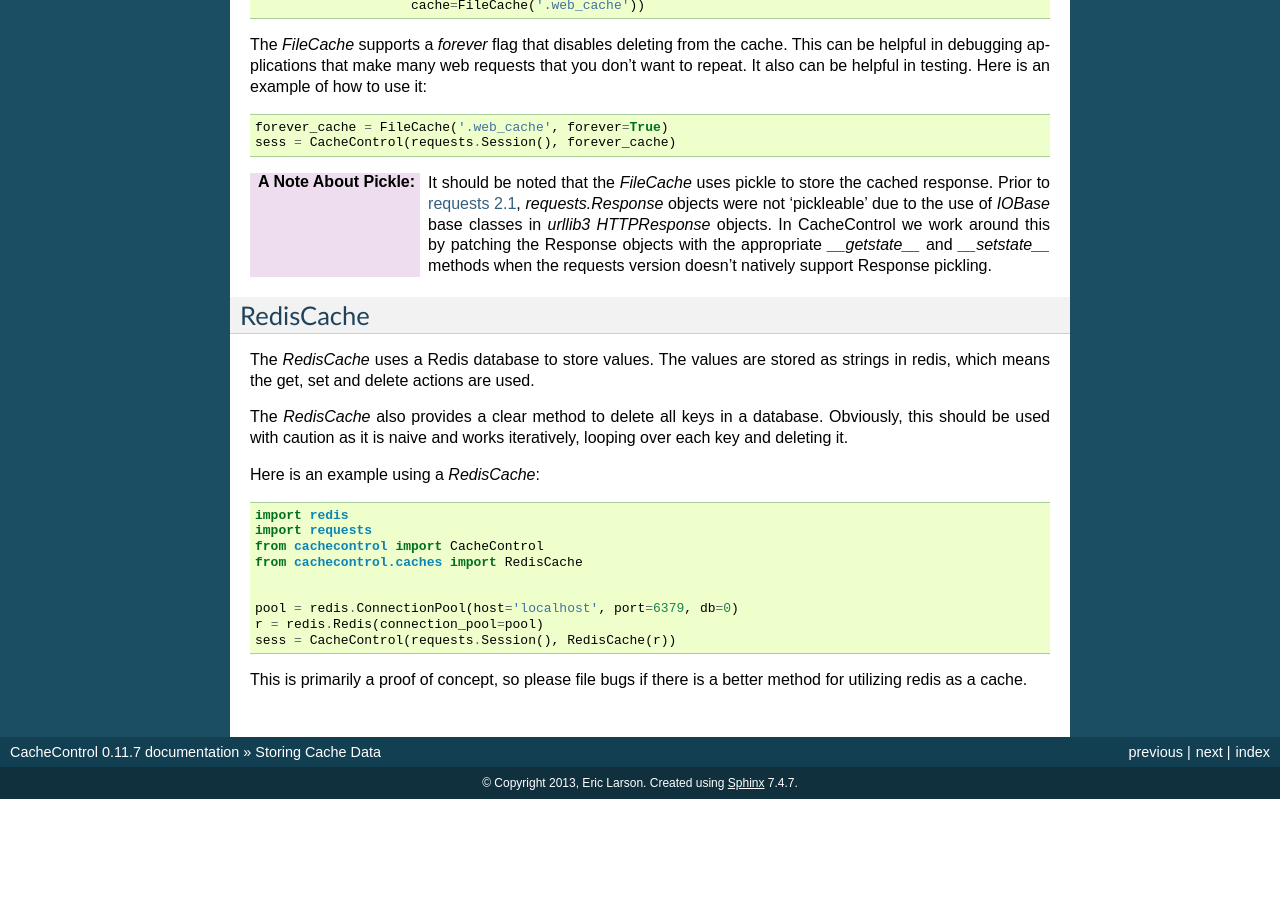
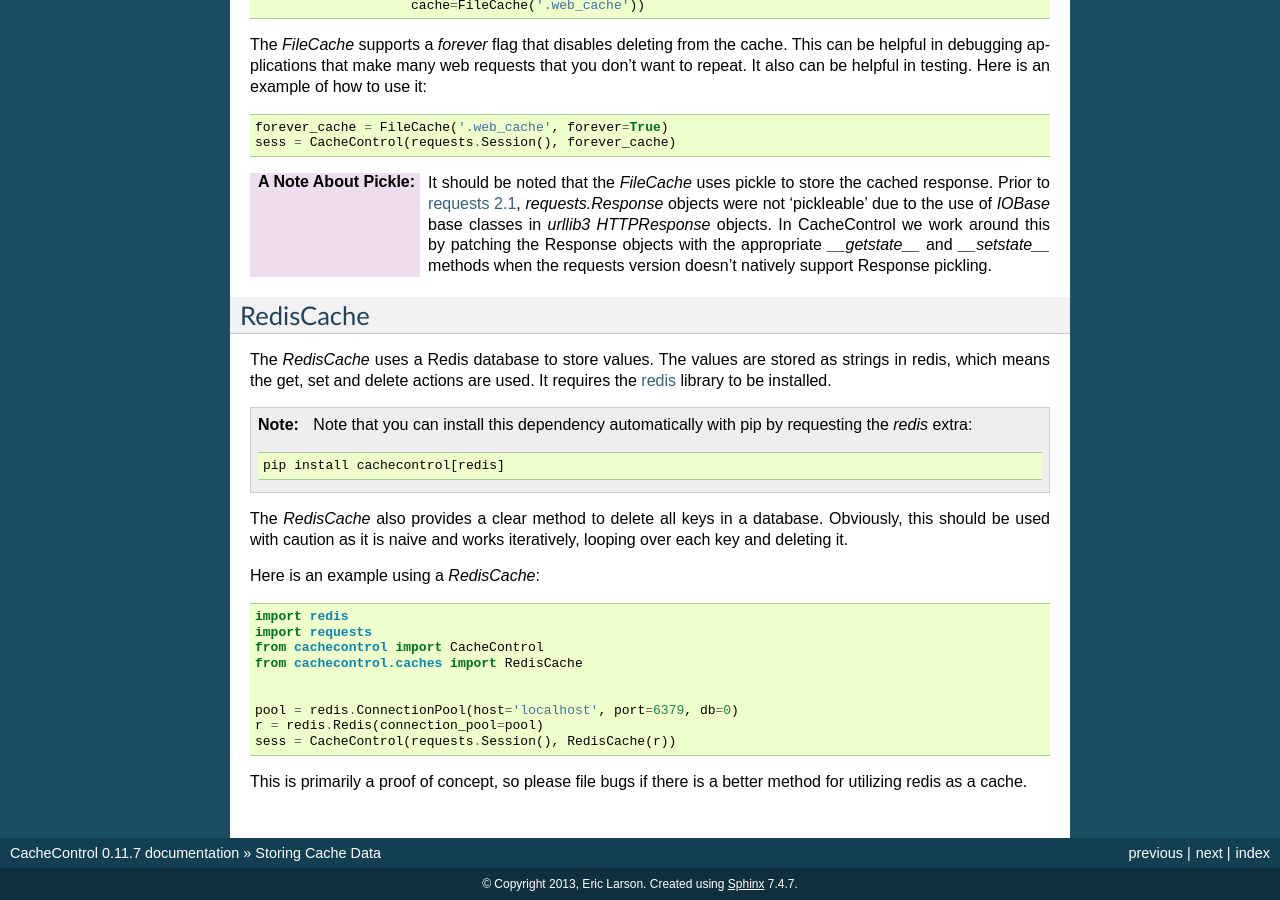
Before and after one commit to psf/cachecontrol, a Sphinx documentation site: the page built from docs/storage.rst, in a window 1280 px wide and 900 px high, scrolled down 640 px. Built offline with Sphinx 7.4.7, drawn with Linux system fonts in a browser that asks for light colours; before the commit the page ends 1439 px from its top, so only the background shows below that.

Commit message:
Add extra install target for redis

```diff
--- a/docs/storage.rst
+++ b/docs/storage.rst
@@ -69,7 +69,14 @@ RedisCache
 
 The `RedisCache` uses a Redis database to store values. The values are
 stored as strings in redis, which means the get, set and delete
-actions are used.
+actions are used. It requires the `redis`_ library to be installed.
+
+.. note::
+
+  Note that you can install this dependency automatically with pip
+  by requesting the *redis* extra: ::
+
+    pip install cachecontrol[redis]
 
 The `RedisCache` also provides a clear method to delete all keys in a
 database. Obviously, this should be used with caution as it is naive
@@ -94,3 +101,4 @@ a better method for utilizing redis as a cache.
 .. _httplib2: http://code.google.com/p/httplib2/
 .. _lockfile: https://github.com/smontanaro/pylockfile
 .. _requests 2.1: http://docs.python-requests.org/en/latest/community/updates/#id2
+.. _redis: https://github.com/andymccurdy/redis-py
--- a/setup.py
+++ b/setup.py
@@ -22,6 +22,7 @@ setup_params = dict(
     ],
     extras_require={
         'filecache': ['lockfile>=0.9'],
+        'redis': ['redis>=2.10.5'],
     },
     entry_points={
         'console_scripts': [
```
